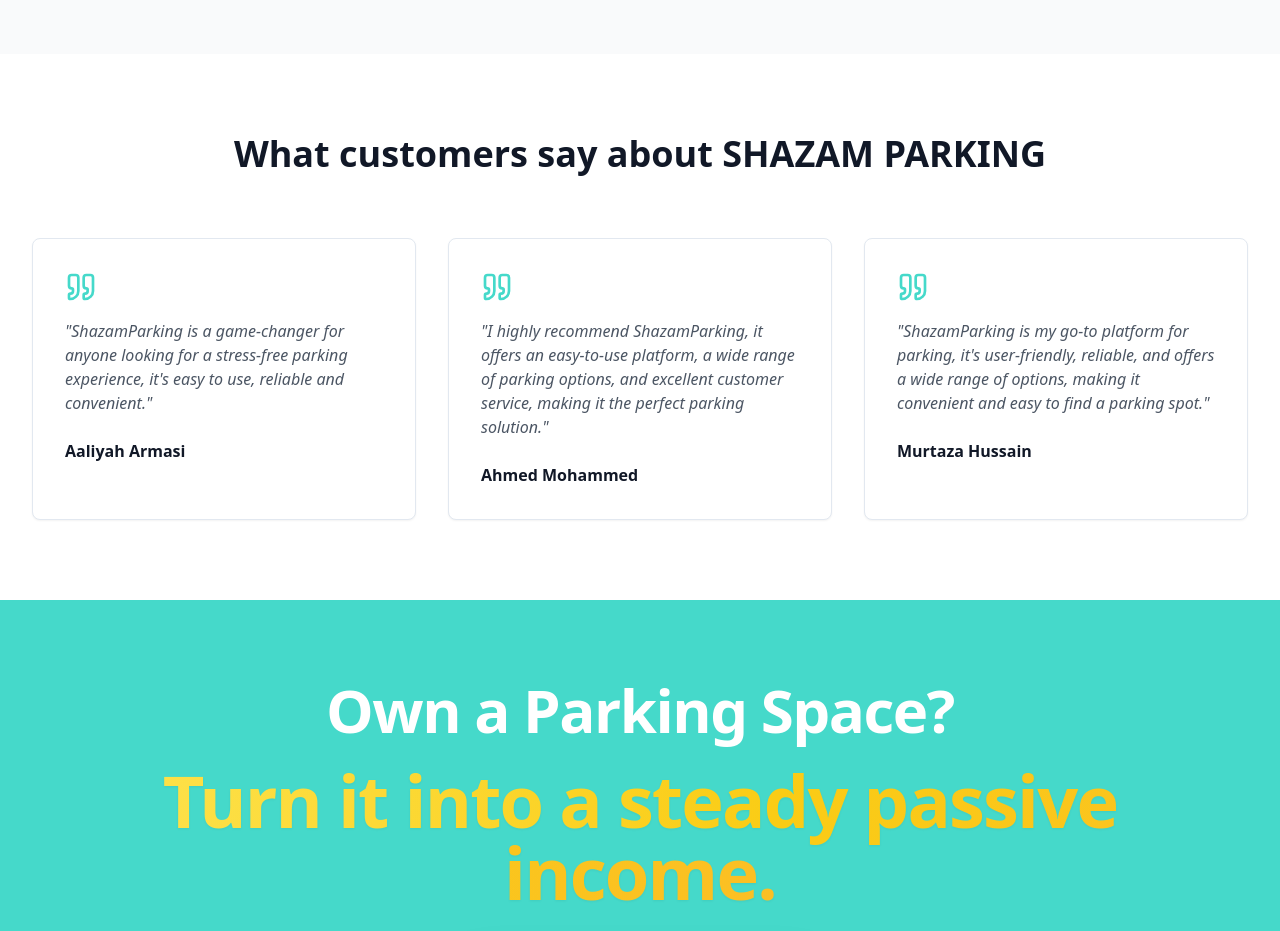
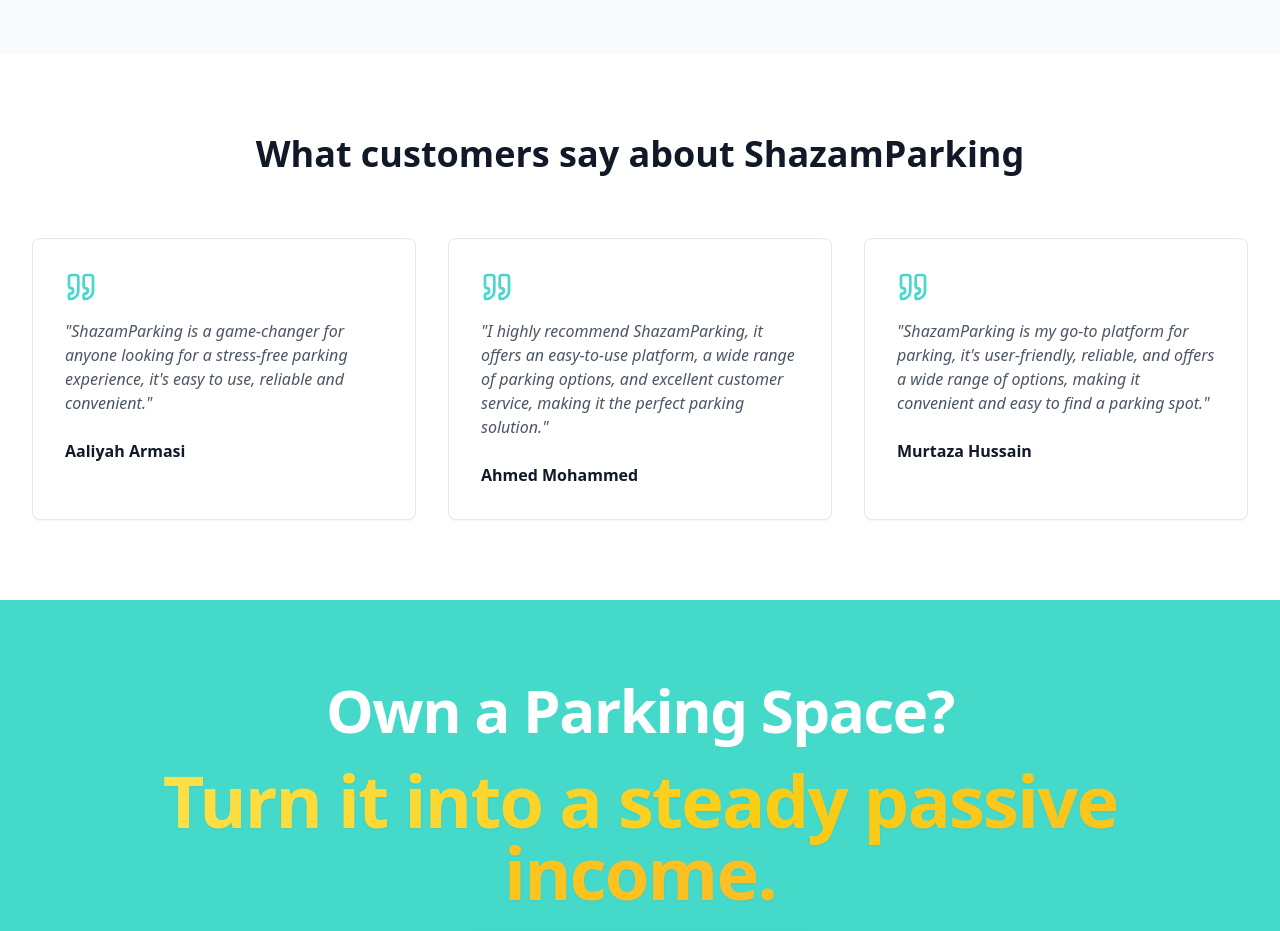
Before and after one commit to digisurf777/park-city-dubai, a React (Vite) app: page / in a window 1280 px wide. Shown: the part 4840-5771 px from the top of the page. Built offline with nearby package versions, Linux system fonts and the light colour scheme.

Commit message:
Rename "Shazam Parking"
Remove the space in "Shazam Parking" across the website.

```diff
--- a/src/pages/Index.tsx
+++ b/src/pages/Index.tsx
@@ -474,7 +474,7 @@ const Index = () => {
         <div className="max-w-7xl mx-auto px-4 sm:px-6 lg:px-8">
           <div className="text-center mb-12 sm:mb-16">
             <h2 className="text-2xl sm:text-3xl lg:text-4xl font-bold text-gray-900 mb-4 sm:mb-6 px-4">
-              What customers say about SHAZAM PARKING
+              What customers say about ShazamParking
             </h2>
           </div>
 
```
